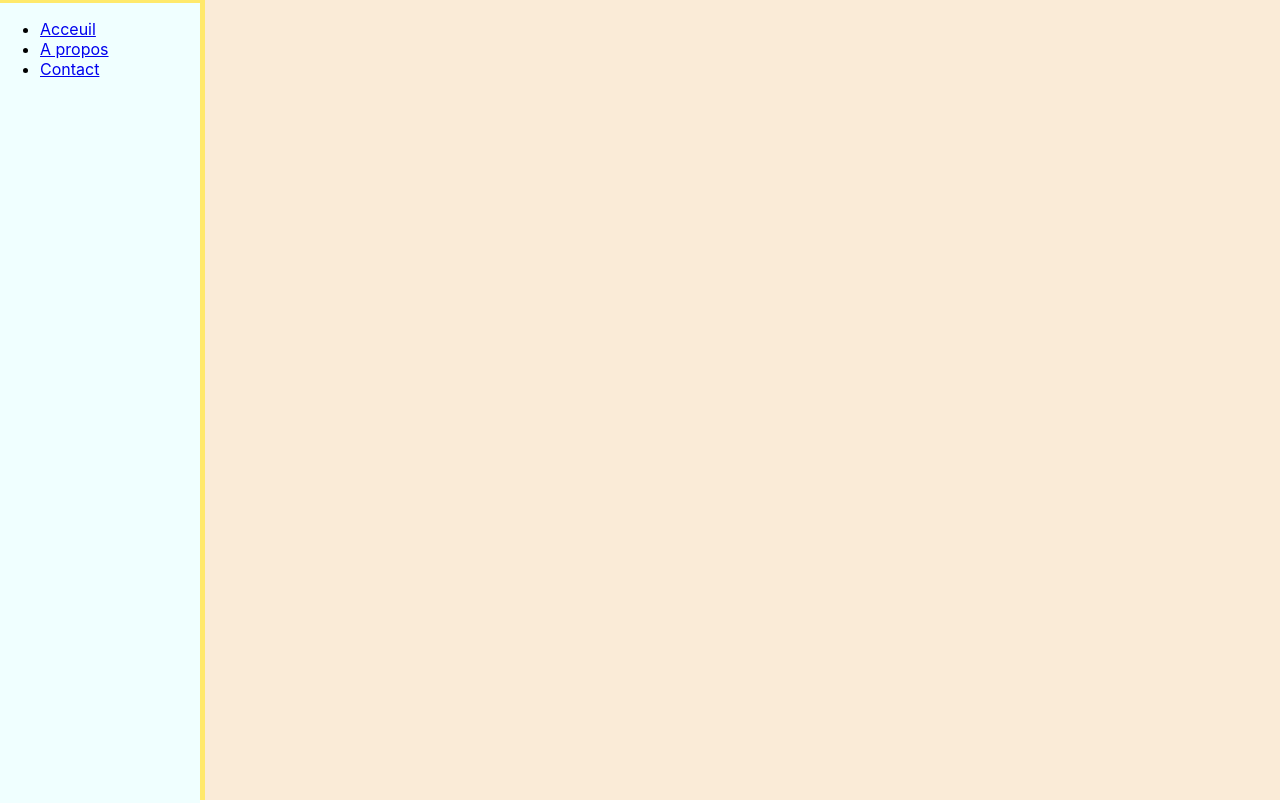
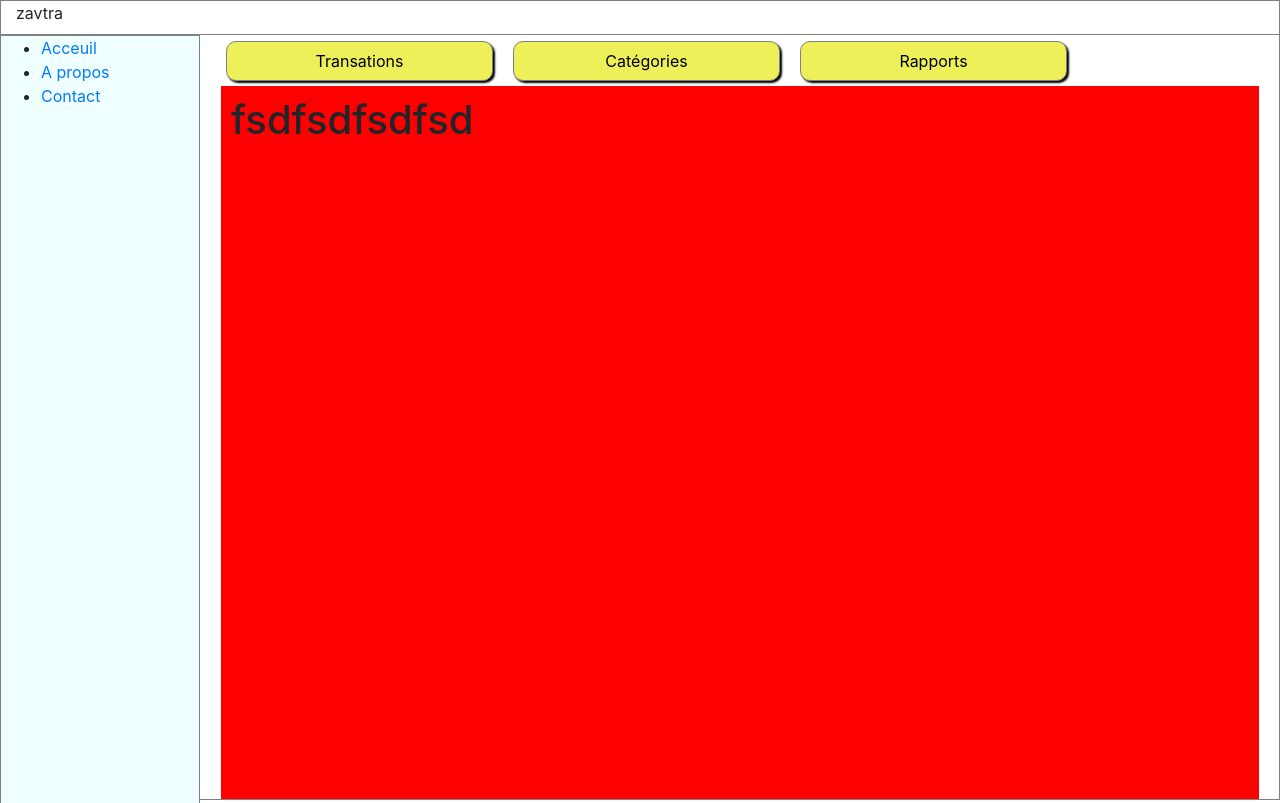
Before and after one commit to EzraNiel/My-manager, a React (Create React App) app: page /Compte in a window 1280 px wide. Built offline with nearby package versions, Linux system fonts and the light colour scheme.

Commit message:
creation des pages dans le compte et fonction fenetre

```diff
--- a/src/Components/Steddi/Compte.css
+++ b/src/Components/Steddi/Compte.css
@@ -5,18 +5,51 @@
     height: 100%;
     top: 0;
 }
+.barnav{
+    background-color:white ;
+    border: 1px solid grey;
+    height: 35px;
+    position: absolute;
+    position: fixed;
+
+}
 .glisseGauche{
+    border: 1px solid grey;
     position: absolute;
     width: 200px;
+    top: 35px;
     height: 100%;
     background-color: azure;
-    top: 3px;
+    position: fixed;
 }
 .content{
-    background-color: antiquewhite;
-    position: relative;
-    width: 84.5%;
+    border: 1px solid grey;
+    background-color: rgb(255, 255, 255);
+    width: 100%;
     overflow: hidden;
     height: 100%;
-    left: 205px;
+    left: 200px;
+    padding-left: 220px;
+    padding-top: 40px;
+    padding-right: 20px;
 }
+.navContent{
+    align-items: center;
+
+}
+.fenetre{
+    border: 1px solid grey;
+    border-radius: 10px;
+    box-shadow: 2px 2px 2px;
+    height: 40px;
+    margin-left:20px;
+    background-color: #EDF058;
+    text-align: center;
+
+}
+.divcontenu{
+    background-color: red;
+    margin-top: 5px;
+    padding: 10px;
+    height: 100%;
+}
--- /dev/null
+++ b/src/Components/Steddi/pagesCompte/Categories.jsx
@@ -0,0 +1,10 @@
+import 'bootstrap/dist/css/bootstrap.min.css'
+import React from 'react'
+function Categories(){
+    return(
+        <div>
+            <h1>Categorie baina ah</h1>
+        </div>
+    )
+}
+export default Categories;
--- /dev/null
+++ b/src/Components/Steddi/pagesCompte/Rapport.jsx
@@ -0,0 +1,10 @@
+import 'bootstrap/dist/css/bootstrap.min.css'
+import React from 'react'
+function Rapport(){
+    return(
+        <div>
+            <h1>Rapport baina ah</h1>
+        </div>
+    )
+}
+export default Rapport;
--- /dev/null
+++ b/src/Components/Steddi/pagesCompte/Transaction.jsx
@@ -0,0 +1,10 @@
+import 'bootstrap/dist/css/bootstrap.min.css'
+import React from 'react'
+function Transaction(){
+    return(
+        <div>
+            <h1>fsdfsdfsdfsd</h1>
+        </div>
+    )
+}
+export default Transaction;
--- a/src/Pages/Compte.jsx
+++ b/src/Pages/Compte.jsx
@@ -1,14 +1,22 @@
 import { Link } from "react-router-dom";
-import '../Components/Steddi/Compte.css'
+import '../Components/Steddi/Compte.css';
+import 'bootstrap/dist/css/bootstrap.min.css';
+import React, {useState} from 'react';
+import Transaction from '../Components/Steddi/pagesCompte/Transaction';
+import Categories from '../Components/Steddi/pagesCompte/Categories';
+import Rapport from '../Components/Steddi/pagesCompte/Rapport';
 
 function Compte() {
   // STATE (état,données)
-
+  const [display, setDisplay]= useState('affichage1')
   // COMPORTEMENT
-
+  const handleButtonClick= function(affichage){
+    setDisplay(affichage)
+  }
   //   AFFICHAGE (RENDER)
   return (
     <div className="fond">
+      <div className="container-fluid barnav">zavtra</div>
       <div className="glisseGauche">
         <ul>
           <li><Link to="/">Acceuil</Link></li>
@@ -16,7 +24,18 @@ function Compte() {
           <li><Link to="/Contact">Contact</Link></li>
         </ul>
       </div>
-      <div className="content"></div>
+      <div className="content">
+        <div className="navContent row">
+          <button className="fenetre col-md-3 " onClick={()=>handleButtonClick('affichage1')} >Transations</button>
+          <button className="fenetre col-md-3 " onClick={()=>handleButtonClick('affichage2')}>Catégories</button>
+          <button className="fenetre col-md-3 " onClick={()=>handleButtonClick('affichage3')}>Rapports</button>
+        </div>
+        <div className="divcontenu">
+          {display=== 'affichage1' && <Transaction/>}
+          {display==='affichage2' && <Categories/>}
+          {display==='affichage3' && <Rapport/>}
+        </div>
+      </div>
     </div>
   );
 }
```
